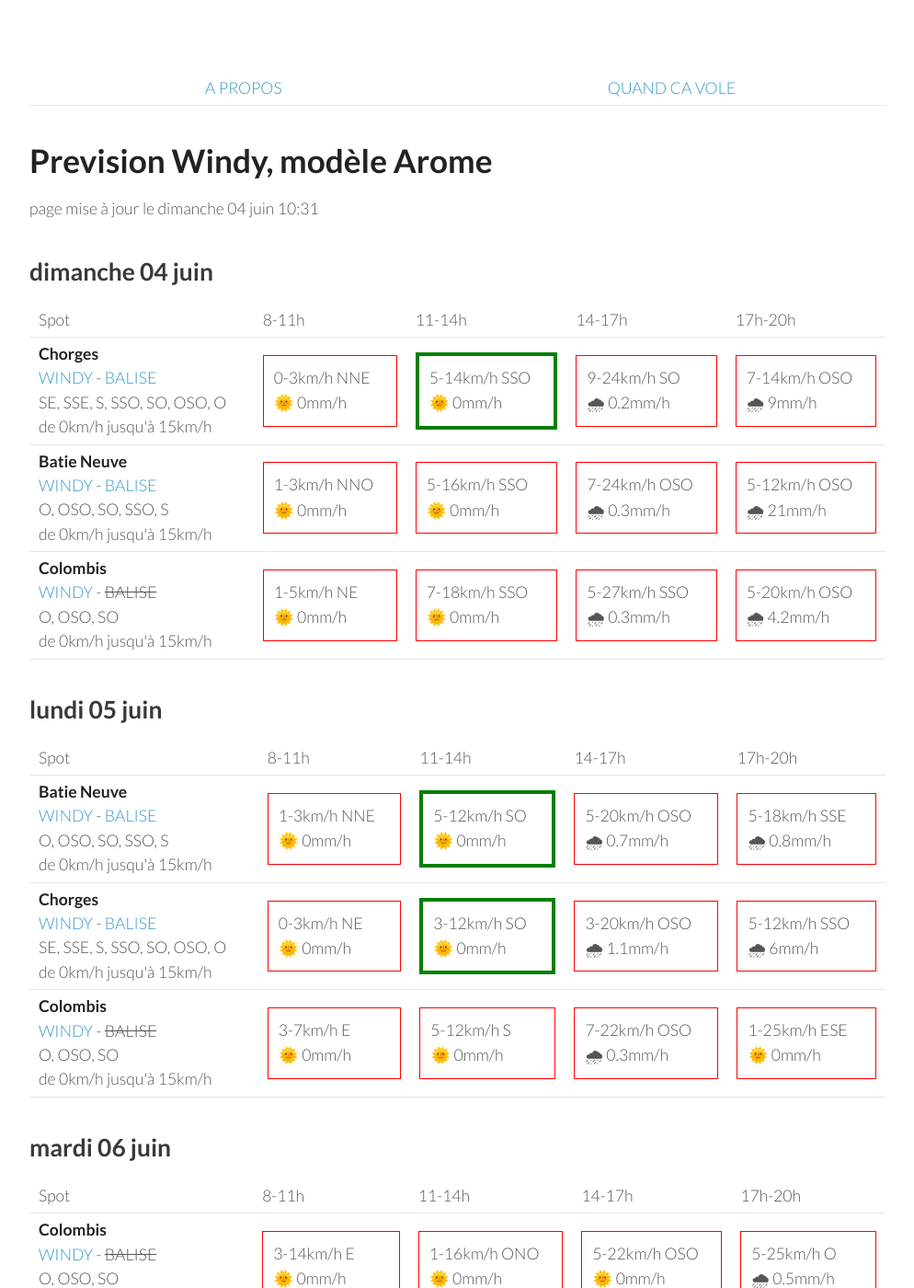
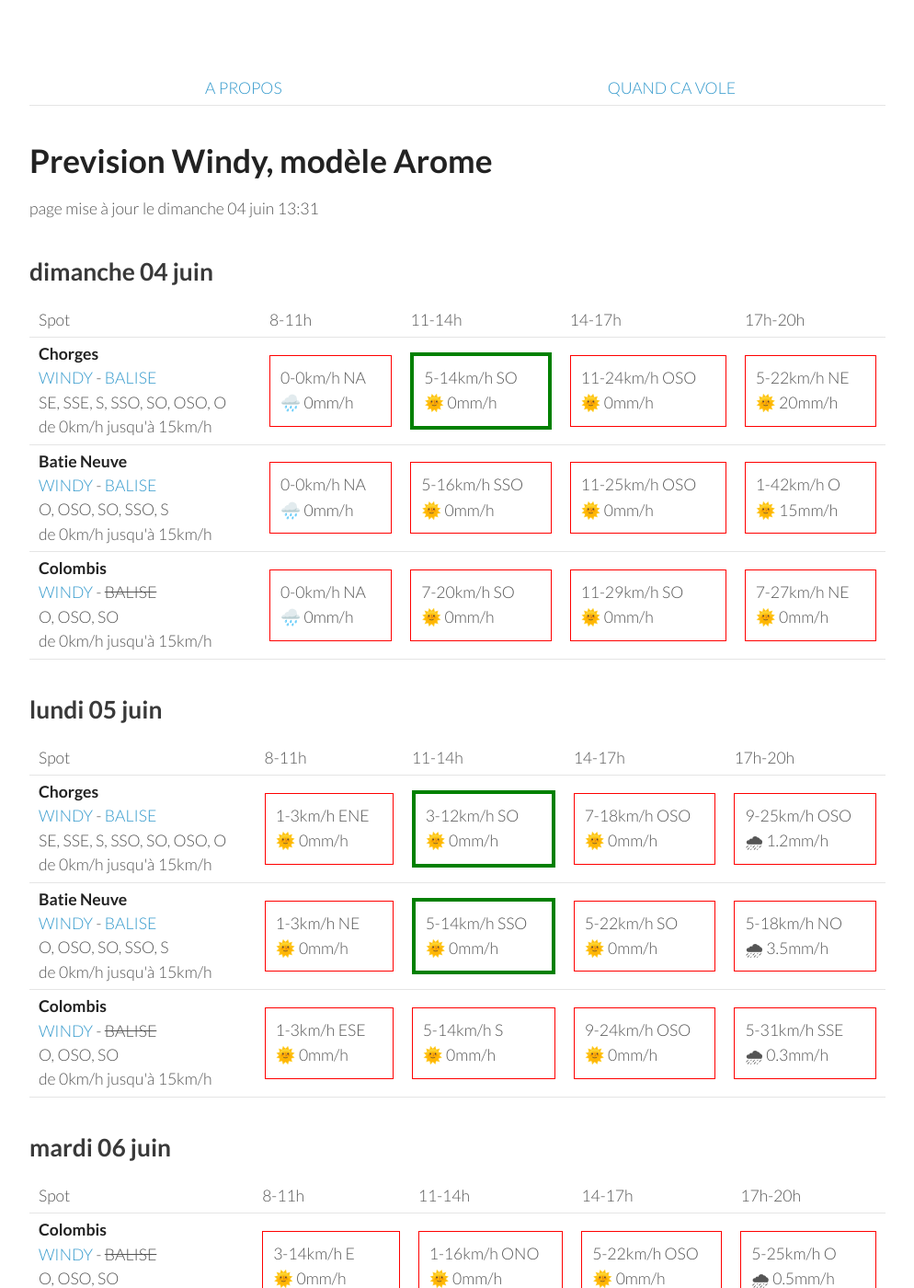
Before and after one commit to parapente-dans-le-nord/parapente-dans-le-nord.github.io, a Jekyll site: the page built from serre_poncon.markdown, in a window 1280 px wide and 1400 px high. Shown: the whole window at 92% size, without its empty margins (26-1020 px from the left). Built offline with Jekyll 4.4.1, drawn with Linux system fonts in a browser that asks for light colours; some of the changed text lies outside the part shown.

Commit message:
update index.markdown

```diff
--- a/serre_poncon.markdown
+++ b/serre_poncon.markdown
@@ -7,7 +7,7 @@ title:  "Tous les spots"
 {: .links}
 
 # Prevision Windy, modèle Arome
-page mise à jour le dimanche 04 juin 10:31
+page mise à jour le dimanche 04 juin 13:31
 
 ## dimanche 04 juin
 
@@ -24,31 +24,28 @@ page mise à jour le dimanche 04 juin 10:31
 <tr>
         <td><strong>Chorges</strong><br><a href="https://windy.com/44.578/6.280?44.559,6.262,10">WINDY</a> - <span class=""><a href="https://www.openwindmap.org/PP554">BALISE</a> </span><br> <span class="vent-favorable">SE, SSE, S, SSO, SO, OSO, O</span><br><span class="force-vent">de 0km/h jusqu'à 15km/h</span> </td>
 
-            <td><div class="not-flyable"><p>0-3km/h NNE</p><p>🌞 0mm/h</p></div></td>
-            <td><div class="flyable"><p>5-14km/h SSO</p><p>🌞 0mm/h</p></div></td>
-            <td><div class="not-flyable"><p>9-24km/h SO</p><p>🌧 0.2mm/h</p></div></td>
-            <td><div class="not-flyable"><p>7-14km/h OSO</p><p>🌧 9mm/h</p></div></td>
-
+            <td><div class="not-flyable"><p>0-0km/h NA</p><p>🌧️ 0mm/h</p></div></td>
+            <td><div class="flyable"><p>5-14km/h SO</p><p>🌞 0mm/h</p></div></td>
+            <td><div class="not-flyable"><p>11-24km/h OSO</p><p>🌞 0mm/h</p></div></td>
+            <td><div class="not-flyable"><p>5-22km/h NE</p><p>🌞 20mm/h</p></div></td>
 
     </tr>
 <tr>
         <td><strong>Batie Neuve</strong><br><a href="https://windy.com/44.584/6.236?44.559,6.262,10,m:eTtagly">WINDY</a> - <span class=""><a href="https://www.openwindmap.org/PP554">BALISE</a> </span><br> <span class="vent-favorable">O, OSO, SO, SSO, S</span><br><span class="force-vent">de 0km/h jusqu'à 15km/h</span> </td>
 
-            <td><div class="not-flyable"><p>1-3km/h NNO</p><p>🌞 0mm/h</p></div></td>
+            <td><div class="not-flyable"><p>0-0km/h NA</p><p>🌧️ 0mm/h</p></div></td>
             <td><div class="not-flyable"><p>5-16km/h SSO</p><p>🌞 0mm/h</p></div></td>
-            <td><div class="not-flyable"><p>7-24km/h OSO</p><p>🌧 0.3mm/h</p></div></td>
-            <td><div class="not-flyable"><p>5-12km/h OSO</p><p>🌧 21mm/h</p></div></td>
-
+            <td><div class="not-flyable"><p>11-25km/h OSO</p><p>🌞 0mm/h</p></div></td>
+            <td><div class="not-flyable"><p>1-42km/h O</p><p>🌞 15mm/h</p></div></td>
 
     </tr>
 <tr>
         <td><strong>Colombis</strong><br><a href="https://windy.com/44.494/6.216?44.559,6.262,10">WINDY</a> - <span class="no-balise"> BALISE </span><br> <span class="vent-favorable">O, OSO, SO</span><br><span class="force-vent">de 0km/h jusqu'à 15km/h</span> </td>
 
-            <td><div class="not-flyable"><p>1-5km/h NE</p><p>🌞 0mm/h</p></div></td>
-            <td><div class="not-flyable"><p>7-18km/h SSO</p><p>🌞 0mm/h</p></div></td>
-            <td><div class="not-flyable"><p>5-27km/h SSO</p><p>🌧 0.3mm/h</p></div></td>
-            <td><div class="not-flyable"><p>5-20km/h OSO</p><p>🌧 4.2mm/h</p></div></td>
-
+            <td><div class="not-flyable"><p>0-0km/h NA</p><p>🌧️ 0mm/h</p></div></td>
+            <td><div class="not-flyable"><p>7-20km/h SO</p><p>🌞 0mm/h</p></div></td>
+            <td><div class="not-flyable"><p>11-29km/h SO</p><p>🌞 0mm/h</p></div></td>
+            <td><div class="not-flyable"><p>7-27km/h NE</p><p>🌞 0mm/h</p></div></td>
 
     </tr>
 
@@ -68,32 +65,32 @@ page mise à jour le dimanche 04 juin 10:31
       <td>17h-20h</td>
     </tr>
 <tr>
-        <td><strong>Batie Neuve</strong><br><a href="https://windy.com/44.584/6.236?44.559,6.262,10,m:eTtagly">WINDY</a> - <span class=""><a href="https://www.openwindmap.org/PP554">BALISE</a> </span><br> <span class="vent-favorable">O, OSO, SO, SSO, S</span><br><span class="force-vent">de 0km/h jusqu'à 15km/h</span> </td>
+        <td><strong>Chorges</strong><br><a href="https://windy.com/44.578/6.280?44.559,6.262,10">WINDY</a> - <span class=""><a href="https://www.openwindmap.org/PP554">BALISE</a> </span><br> <span class="vent-favorable">SE, SSE, S, SSO, SO, OSO, O</span><br><span class="force-vent">de 0km/h jusqu'à 15km/h</span> </td>
 
-            <td><div class="not-flyable"><p>1-3km/h NNE</p><p>🌞 0mm/h</p></div></td>
-            <td><div class="flyable"><p>5-12km/h SO</p><p>🌞 0mm/h</p></div></td>
-            <td><div class="not-flyable"><p>5-20km/h OSO</p><p>🌧 0.7mm/h</p></div></td>
-            <td><div class="not-flyable"><p>5-18km/h SSE</p><p>🌧 0.8mm/h</p></div></td>
+            <td><div class="not-flyable"><p>1-3km/h ENE</p><p>🌞 0mm/h</p></div></td>
+            <td><div class="flyable"><p>3-12km/h SO</p><p>🌞 0mm/h</p></div></td>
+            <td><div class="not-flyable"><p>7-18km/h OSO</p><p>🌞 0mm/h</p></div></td>
+            <td><div class="not-flyable"><p>9-25km/h OSO</p><p>🌧 1.2mm/h</p></div></td>
 
 
     </tr>
 <tr>
-        <td><strong>Chorges</strong><br><a href="https://windy.com/44.578/6.280?44.559,6.262,10">WINDY</a> - <span class=""><a href="https://www.openwindmap.org/PP554">BALISE</a> </span><br> <span class="vent-favorable">SE, SSE, S, SSO, SO, OSO, O</span><br><span class="force-vent">de 0km/h jusqu'à 15km/h</span> </td>
+        <td><strong>Batie Neuve</strong><br><a href="https://windy.com/44.584/6.236?44.559,6.262,10,m:eTtagly">WINDY</a> - <span class=""><a href="https://www.openwindmap.org/PP554">BALISE</a> </span><br> <span class="vent-favorable">O, OSO, SO, SSO, S</span><br><span class="force-vent">de 0km/h jusqu'à 15km/h</span> </td>
 
-            <td><div class="not-flyable"><p>0-3km/h NE</p><p>🌞 0mm/h</p></div></td>
-            <td><div class="flyable"><p>3-12km/h SO</p><p>🌞 0mm/h</p></div></td>
-            <td><div class="not-flyable"><p>3-20km/h OSO</p><p>🌧 1.1mm/h</p></div></td>
-            <td><div class="not-flyable"><p>5-12km/h SSO</p><p>🌧 6mm/h</p></div></td>
+            <td><div class="not-flyable"><p>1-3km/h NE</p><p>🌞 0mm/h</p></div></td>
+            <td><div class="flyable"><p>5-14km/h SSO</p><p>🌞 0mm/h</p></div></td>
+            <td><div class="not-flyable"><p>5-22km/h SO</p><p>🌞 0mm/h</p></div></td>
+            <td><div class="not-flyable"><p>5-18km/h NO</p><p>🌧 3.5mm/h</p></div></td>
 
 
     </tr>
 <tr>
         <td><strong>Colombis</strong><br><a href="https://windy.com/44.494/6.216?44.559,6.262,10">WINDY</a> - <span class="no-balise"> BALISE </span><br> <span class="vent-favorable">O, OSO, SO</span><br><span class="force-vent">de 0km/h jusqu'à 15km/h</span> </td>
 
-            <td><div class="not-flyable"><p>3-7km/h E</p><p>🌞 0mm/h</p></div></td>
-            <td><div class="not-flyable"><p>5-12km/h S</p><p>🌞 0mm/h</p></div></td>
-            <td><div class="not-flyable"><p>7-22km/h OSO</p><p>🌧 0.3mm/h</p></div></td>
-            <td><div class="not-flyable"><p>1-25km/h ESE</p><p>🌞 0mm/h</p></div></td>
+            <td><div class="not-flyable"><p>1-3km/h ESE</p><p>🌞 0mm/h</p></div></td>
+            <td><div class="not-flyable"><p>5-14km/h S</p><p>🌞 0mm/h</p></div></td>
+            <td><div class="not-flyable"><p>9-24km/h OSO</p><p>🌞 0mm/h</p></div></td>
+            <td><div class="not-flyable"><p>5-31km/h SSE</p><p>🌧 0.3mm/h</p></div></td>
 
 
     </tr>
@@ -136,10 +133,10 @@ page mise à jour le dimanche 04 juin 10:31
 <tr>
         <td><strong>Chorges</strong><br><a href="https://windy.com/44.578/6.280?44.559,6.262,10">WINDY</a> - <span class=""><a href="https://www.openwindmap.org/PP554">BALISE</a> </span><br> <span class="vent-favorable">SE, SSE, S, SSO, SO, OSO, O</span><br><span class="force-vent">de 0km/h jusqu'à 15km/h</span> </td>
 
-            <td><div class="not-flyable"><p>1-14km/h E</p><p>🌞 0mm/h</p></div></td>
+            <td><div class="not-flyable"><p>3-14km/h ENE</p><p>🌞 0mm/h</p></div></td>
             <td><div class="not-flyable"><p>3-20km/h SO</p><p>🌞 0mm/h</p></div></td>
-            <td><div class="not-flyable"><p>7-29km/h SO</p><p>🌧 0.5mm/h</p></div></td>
-            <td><div class="not-flyable"><p>5-33km/h S</p><p>🌧 0.9mm/h</p></div></td>
+            <td><div class="not-flyable"><p>7-29km/h SO</p><p>🌧 0.3mm/h</p></div></td>
+            <td><div class="not-flyable"><p>3-35km/h SO</p><p>🌧 0.6mm/h</p></div></td>
 
 
     </tr>
@@ -182,10 +179,10 @@ page mise à jour le dimanche 04 juin 10:31
 <tr>
         <td><strong>Chorges</strong><br><a href="https://windy.com/44.578/6.280?44.559,6.262,10">WINDY</a> - <span class=""><a href="https://www.openwindmap.org/PP554">BALISE</a> </span><br> <span class="vent-favorable">SE, SSE, S, SSO, SO, OSO, O</span><br><span class="force-vent">de 0km/h jusqu'à 15km/h</span> </td>
 
-            <td><div class="not-flyable"><p>3-14km/h NE</p><p>🌞 0mm/h</p></div></td>
+            <td><div class="not-flyable"><p>3-11km/h ENE</p><p>🌞 0mm/h</p></div></td>
             <td><div class="not-flyable"><p>5-22km/h SO</p><p>🌞 0mm/h</p></div></td>
-            <td><div class="not-flyable"><p>7-29km/h SO</p><p>🌧 0.4mm/h</p></div></td>
-            <td><div class="not-flyable"><p>5-33km/h SSO</p><p>🌧 2.5mm/h</p></div></td>
+            <td><div class="not-flyable"><p>7-33km/h SO</p><p>🌧 0.4mm/h</p></div></td>
+            <td><div class="not-flyable"><p>3-33km/h E</p><p>🌧 4mm/h</p></div></td>
 
 
     </tr>
@@ -228,10 +225,10 @@ page mise à jour le dimanche 04 juin 10:31
 <tr>
         <td><strong>Chorges</strong><br><a href="https://windy.com/44.578/6.280?44.559,6.262,10">WINDY</a> - <span class=""><a href="https://www.openwindmap.org/PP554">BALISE</a> </span><br> <span class="vent-favorable">SE, SSE, S, SSO, SO, OSO, O</span><br><span class="force-vent">de 0km/h jusqu'à 15km/h</span> </td>
 
-            <td><div class="not-flyable"><p>3-14km/h NE</p><p>🌞 0mm/h</p></div></td>
-            <td><div class="not-flyable"><p>5-22km/h SO</p><p>🌞 0mm/h</p></div></td>
-            <td><div class="not-flyable"><p>7-27km/h SO</p><p>🌞 0mm/h</p></div></td>
-            <td><div class="not-flyable"><p>5-33km/h SO</p><p>🌧 0.2mm/h</p></div></td>
+            <td><div class="not-flyable"><p>3-14km/h ENE</p><p>🌞 0mm/h</p></div></td>
+            <td><div class="not-flyable"><p>3-20km/h SO</p><p>🌞 0mm/h</p></div></td>
+            <td><div class="not-flyable"><p>7-31km/h SO</p><p>🌞 0mm/h</p></div></td>
+            <td><div class="not-flyable"><p>7-33km/h SO</p><p>🌧 0.2mm/h</p></div></td>
 
 
     </tr>
@@ -271,6 +268,16 @@ page mise à jour le dimanche 04 juin 10:31
 
 
     </tr>
+<tr>
+        <td><strong>Chorges</strong><br><a href="https://windy.com/44.578/6.280?44.559,6.262,10">WINDY</a> - <span class=""><a href="https://www.openwindmap.org/PP554">BALISE</a> </span><br> <span class="vent-favorable">SE, SSE, S, SSO, SO, OSO, O</span><br><span class="force-vent">de 0km/h jusqu'à 15km/h</span> </td>
+
+            <td><div class="not-flyable"><p>3-14km/h ENE</p><p>🌞 0mm/h</p></div></td>
+            <td><div class="not-flyable"><p>3-20km/h SO</p><p>🌞 0mm/h</p></div></td>
+            <td><div class="not-flyable"><p>5-27km/h OSO</p><p>🌞 0mm/h</p></div></td>
+            <td><div class="not-flyable"><p>9-35km/h SO</p><p>🌞 0mm/h</p></div></td>
+
+
+    </tr>
 
 </tbody>
 </table>
```
